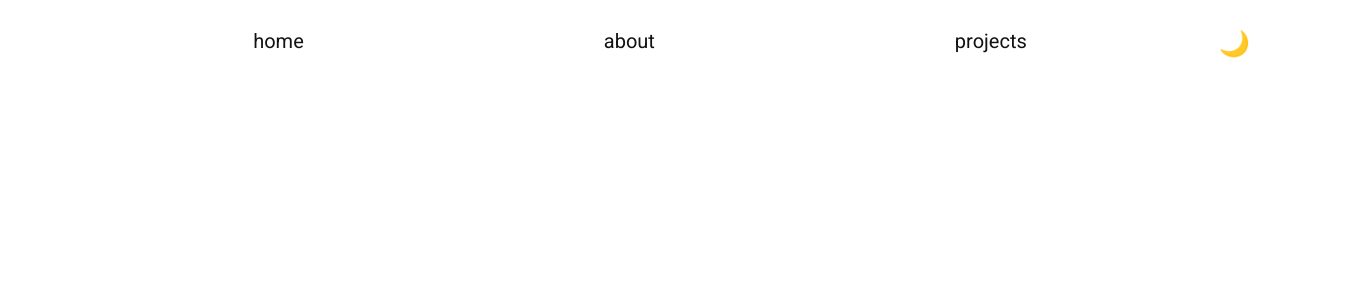
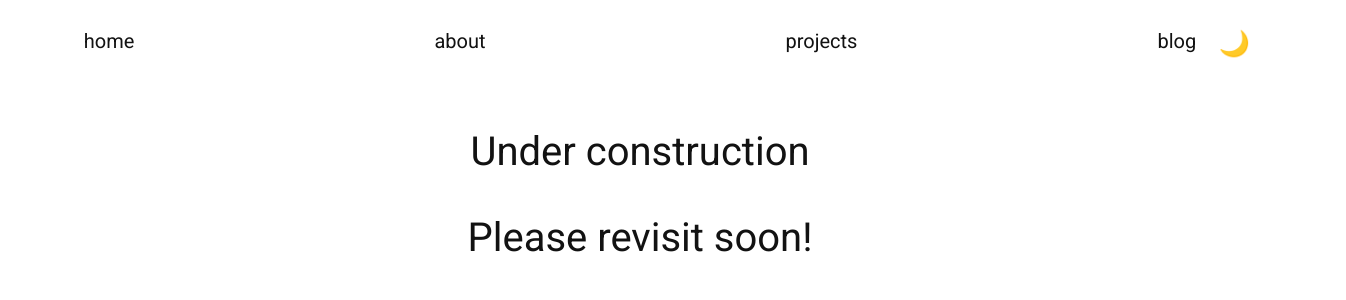
Before and after one commit to nickyjhong/js-portfolio, a React (Create React App) app: page /mind-palace in a window 1280 px wide. Before the commit this address had no page. Shown: the top 300 px of the page, 1346 px wide, since content can reach past the window. Built offline with nearby package versions, Linux system fonts and the light colour scheme.

Commit message:
added a tab for blog which is currently under construction

```diff
--- /dev/null
+++ b/src/components/Blog.js
@@ -0,0 +1,14 @@
+import React from 'react'
+
+export default function Blog() {
+  return (
+    <div>
+      <p className="blog-under-construction">
+        Under construction
+      </p>
+      <p className="blog-under-construction">
+        Please revisit soon!
+      </p>
+    </div>
+  )
+}
--- a/src/components/Main.js
+++ b/src/components/Main.js
@@ -3,6 +3,7 @@ import { Routes, Route } from 'react-router-dom';
 import Home from './Home';
 import About from './About';
 import Projects from './Projects';
+import Blog from './Blog';
 import Navbar from './Navbar';
 
 const Main = () => {
@@ -15,6 +16,7 @@ const Main = () => {
         <Route exact path='/' element={<Home />}></Route>
         <Route exact path='/about' element={<About />}></Route>
         <Route exact path='/projects' element={<Projects />}></Route>
+        <Route exact path='/mind-palace' element={<Blog />}></Route>
       </Routes>
     </div>
 
--- a/src/components/Navbar.js
+++ b/src/components/Navbar.js
@@ -4,9 +4,10 @@ import { Link } from "react-router-dom";
 export default function Navbar() {
   return (
     <div className="navbar">
-      <Link style={{textDecoration: 'none'}} className="navLink navLink-page" to="/">home</Link>
-      <Link style={{textDecoration: 'none'}} className="navLink navLink-page" to="/about">about</Link>
-      <Link style={{textDecoration: 'none'}} className="navLink navLink-page" to="/projects">projects</Link>
+      <Link style={{textDecoration: 'none'}} className="nav-link nav-link-page" to="/">home</Link>
+      <Link style={{textDecoration: 'none'}} className="nav-link nav-link-page" to="/about">about</Link>
+      <Link style={{textDecoration: 'none'}} className="nav-link nav-link-page" to="/projects">projects</Link>
+      <Link style={{textDecoration: 'none'}} className="nav-link nav-link-page" to="/mind-palace">blog</Link>
     </div>
   )
 }
--- a/src/styles/app.css
+++ b/src/styles/app.css
@@ -5,6 +5,7 @@
 @import 'projects.css';
 @import 'education.css';
 @import 'work.css';
+@import 'blog.css';
 @import 'media-queries.css';
 
 html {
@@ -28,7 +29,7 @@ nav {
   box-sizing: border-box;
 }
 
-.navLink {
+.nav-link {
   color: inherit;
   font-family: "Roboto", Helvetica, sans-serif;
   font-weight: 400;
@@ -36,7 +37,7 @@ nav {
   text-align: center;
 }
 
-.navLink:hover, .navLink:focus {
+.nav-link:hover, .nav-link:focus {
   color: #B6ABA5;
 }
 
--- /dev/null
+++ b/src/styles/blog.css
@@ -0,0 +1,5 @@
+.blog-under-construction {
+  font-family: "Roboto", Helvetica, sans-serif;
+  font-size: 2rem;
+  text-align: center;
+}
--- a/src/styles/media-queries.css
+++ b/src/styles/media-queries.css
@@ -26,7 +26,7 @@
     padding: 30px;
     justify-content: flex-start;
   }
-  .navLink {
+  .nav-link {
     padding: 10px 25px 10px 10px;
   }
   .toggle {
@@ -138,7 +138,7 @@
   .socials-container {
     gap: 0 5rem;
   }
-  .navLink {
+  .nav-link {
     padding: 10px 70px;
   }
   nav {
@@ -206,7 +206,7 @@
   .socials-container {
     gap: 0 5rem;
   }
-  .navLink {
+  .nav-link {
     padding: 10px 70px;
   }
   nav {
@@ -266,7 +266,7 @@
     gap: 30px;
     justify-content: center;
   }
-  .navLink {
+  .nav-link {
     padding: 10px 150px;
   }
   .portfolio-pic {
```
Also changed, not shown: src/components/Projects.js (+8 -0 lines).
